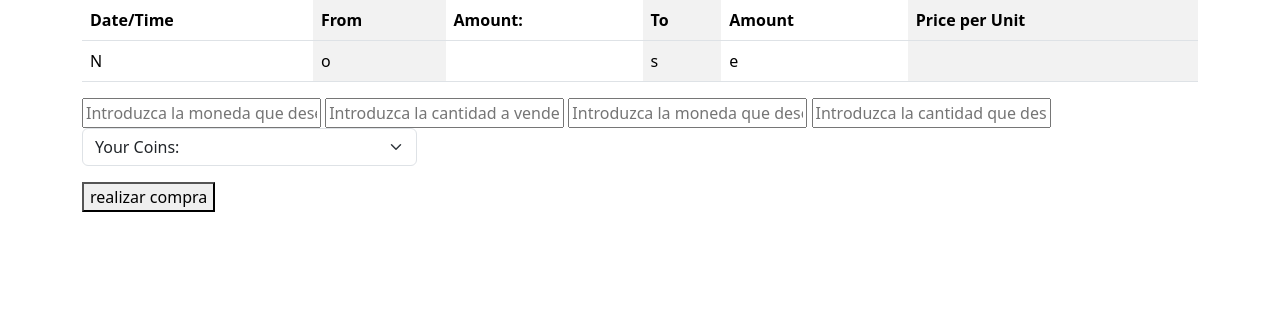
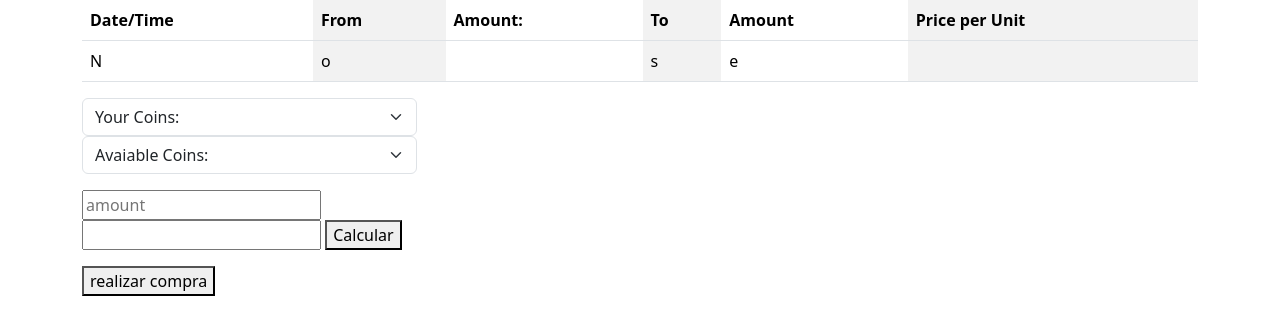
Before and after one commit to Dima-Sh13/CoinTradingApi-Flask-Js-FrontEnd, a Flask app: page / in a window 1280 px wide. Shown: the part 65-400 px from the top of the page. Run offline with Flask 3, Linux system fonts and the light colour scheme; data that the repository does not hold is empty.

Commit message:
Preventive commit

```diff
--- a/my_coin/routes.py
+++ b/my_coin/routes.py
@@ -43,10 +43,10 @@
 
 @app.route("/api/v1/tasa/<moneda_from>/<moneda_to>", methods=["POST"])
 def exchange_rate(moneda_from,moneda_to):
-    api = ConexionApi()
-    #amount_from = request["amount_from_form"]
 
-    amount_aviable_to_purchase = buy_coin_exchange(moneda_from,moneda_to, 100)
+    amount_from = request.json["amount"]
+
+    amount_aviable_to_purchase = buy_coin_exchange(moneda_from,moneda_to, amount_from)
     return jsonify({
         "purchased-amount":amount_aviable_to_purchase,
         "status":"OK"
--- a/my_coin/static/js/app.js
+++ b/my_coin/static/js/app.js
@@ -27,7 +27,58 @@
     exchangePetition.send();
 }
 
+function calcularConversion() {
+    // Capturar los valores del formulario
+    const coin_from = document.getElementById("moneda_from_form").value;
+    const amount_from = document.getElementById("amount_from_form").value;
+    const coin_to = document.getElementById("moneda_to_form").value;
 
+    // Validar que todos los campos estén completos
+    if (!coin_from || !coin_to || !amount_from) {
+        alert("Por favor, completa todos los campos antes de calcular.");
+        return;
+    }
+
+
+
+
+    // Configurar la petición POST
+    exchangePetition.open("POST", `/api/v1/tasa/${coin_from}/${coin_to}`);
+    exchangePetition.setRequestHeader("Content-Type", "application/json");
+
+    // Definir qué hacer cuando la respuesta llegue
+    exchangePetition.onload = function () {
+        // Código 200–299 indica éxito
+        if (exchangePetition.status >= 200 && exchangePetition.status < 300) {
+            try {
+                // Parsear la respuesta JSON
+                const data = JSON.parse(exchangePetition.responseText);
+
+                // Verificar que la respuesta tenga la clave esperada
+                if (data.purchased-amount !== undefined) {
+                    // Actualizar el valor del input con la cantidad recibida
+                    document.getElementById("amount_to").value = data.purchased-amount;
+                } else {
+                    alert("La respuesta del servidor no contiene 'purchased_amount'.");
+                }
+            } catch (error) {
+                console.error("Error al procesar la respuesta:", error);
+                alert("No se pudo interpretar la respuesta del servidor.");
+            }
+        } else {
+            alert("Error en la petición: " + exchangePetition.status);
+        }
+    };
+
+    // Definir qué hacer si hay un error de red
+    exchangePetition.onerror = function () {
+        alert("No se pudo conectar con el servidor.");
+    };
+
+    // Enviar el cuerpo de la petición como JSON
+    const payload = JSON.stringify({ amount: amount_from });
+    exchangePetition.send(payload);
+}
 
 
 
@@ -183,13 +234,13 @@
 
 window.onload = function(){
     //movements()
-
+   /*
     let alta =  document.getElementById("btn-alta");
     alta.addEventListener("click", buyMovement)
 
     let get_exchange = document.getElementById("moneda_to_form")
     get_exchange.addEventListener("click", exchange)
-    /*
+
     show_movements.open("GET","/api/v1/movimientos");
     show_movements.onload = show_movements_handler
     show_movements.onerror = function(){alert("No se ha podido completar la peticion de movimientos")}
--- a/my_coin/templates/index.html
+++ b/my_coin/templates/index.html
@@ -49,48 +49,39 @@
             </tbody>
         </table>
 
-        <article id="trading_form" >
-            <form id="movements_form" method="post" class="inactive">
-                <input type="text" name="moneda_from" id="moneda_from_form" placeholder="Introduzca la moneda que desea vender">
-                <input type="text" name="amount_from" id="amount_from_form" placeholder="Introduzca la cantidad a vender">
-                <input type="text" name="moneda_to" id="moneda_to_form"  placeholder="Introduzca la moneda que desea comprar">
-                <input type="text" name="amount_to" id="amount_to_form"  placeholder="Introduzca la cantidad que desea comprar">
-            </form>
 
-        </article>
 
         <article>
             <div>
                 <select id="moneda_from_form" class="form-select" style="width: 30%;" aria-placeholder="Your Coins:">
-                    <option selected>Your Coins:</option>
+                    <option value="" selected>Your Coins:</option>
                     {% for row in amount %}
-                    <option role="button" data-bs-toggle="collapse" data-bs-target="#amount_from_form" aria-expanded="false" aria-controls="amount_from_form" value="{{ row[0] }}">{{ row[0] }}. Wallet: {{ row[1] }}</option>
+                    <option value="{{ row[0] }}">{{ row[0] }}. Wallet: {{ row[1] }}</option>
                     {% endfor %}
                 </select>
 
-                <select id="moneda_to_form" class="form-select collapse" style="width: 30%;">
+                <select id="moneda_to_form" class="form-select" style="width: 30%;">
                     <option selected>Avaiable Coins:</option>
 
-                    <option role="button" data-bs-toggle="collapse" data-bs-target="#amount_to_form" aria-expanded="false" aria-controls="amount_to_form" value="bitcoin">bitcoin</option>
+                    <option value="bitcoin">bitcoin</option>
+                    <option value="ethereum">ethereum</option>
 
                 </select>
             </div>
             <p>
                 <form>
-                    <div class="collapse" id="amount_from_form">
+                    <div >
 
-                        <input type="text" placeholder="amount">
+                        <input id="amount_from_form" type="text" placeholder="amount">
 
-                        <button class="btn btn-primary" type="button" data-bs-toggle="collapse" data-bs-target="#moneda_to_form" aria-expanded="false" aria-controls="moneda_to_form">
-                            Seguir
-                        </button>
+
                     </div>
-                    <div class="collapse" id="amount_to_form">
-                        <input type="text" placeholder="amount">
-                        <button class="btn btn-primary" type="submit" data-bs-toggle="collapse" data-bs-target="#amount_from_form" aria-expanded="false" aria-controls="amount_from_form">
-                            Submit
-                        </button>
+                    <div>
+                        <input id="amount_to" type="text">
 
+
+
+                        <button onclick="calcularConversion()">Calcular</button>
                     </div>
                 </form>
             </p>
```
Also changed, not shown: data/movimientos.sqlite (deleted).
